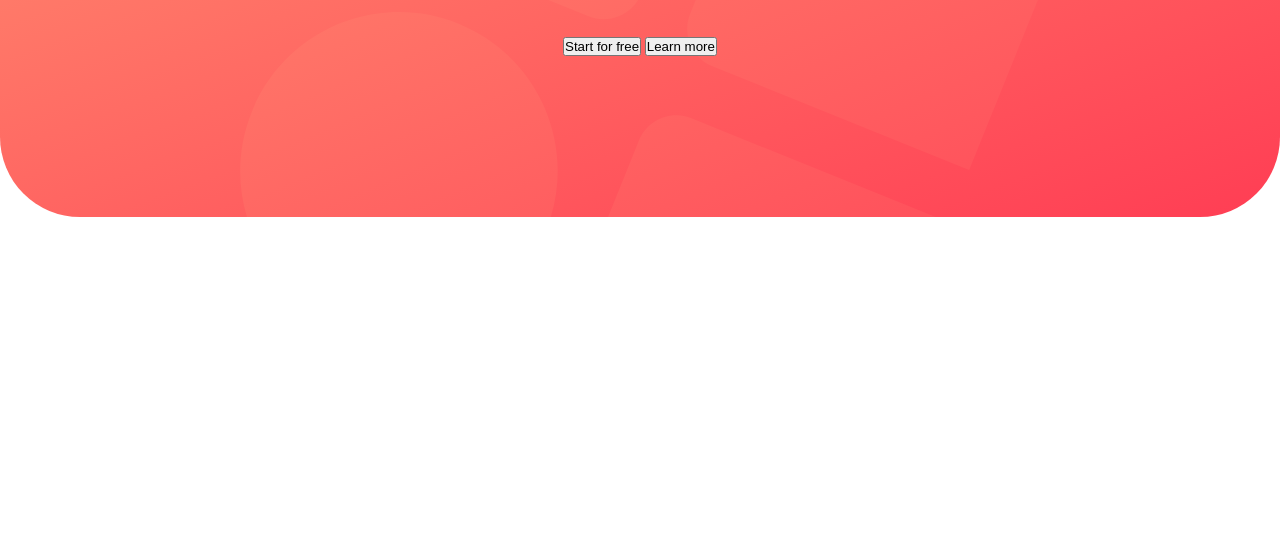
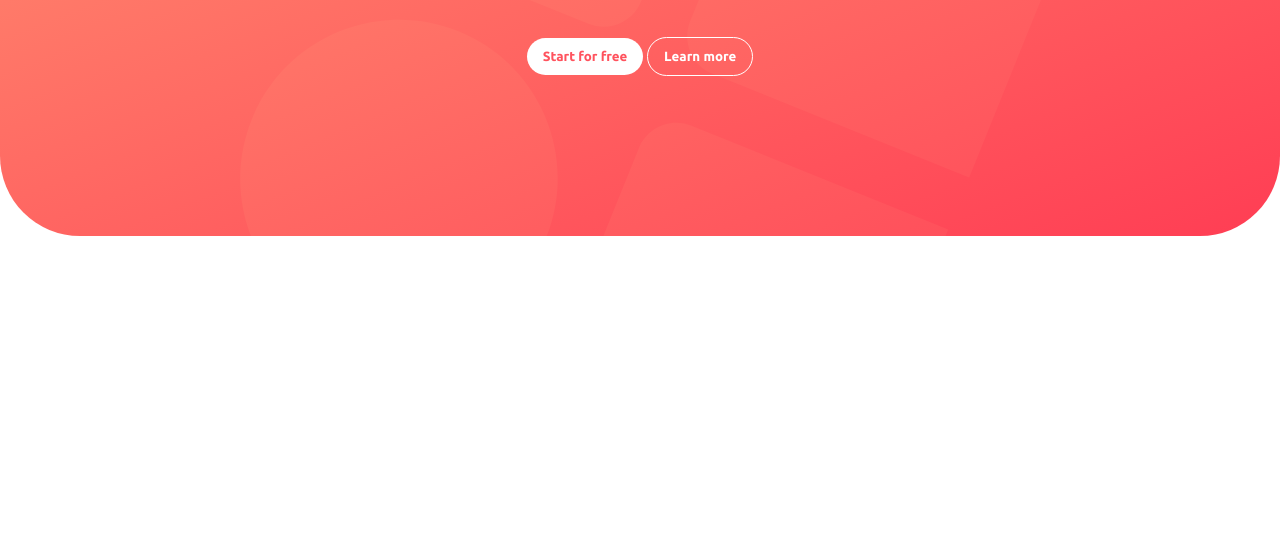
Before and after one commit to sarrietav-frontendmentor/blogr-landing-page, a website: page index.html in a window 1280 px wide. Shown: the part 246-800 px from the top of the page. Drawn offline with nearby package versions, Linux system fonts and the light colour scheme; files that its build step writes are made by us from their sources.

Commit message:
Apply styles to the buttons

```diff
--- a/index.html
+++ b/index.html
@@ -48,7 +48,7 @@
         Grow your audience and build your online brand
       </p>
       <button class="btn btn--primary">Start for free</button>
-      <button class="btn btn--secondary">Learn more</button>
+      <button class="btn btn--secondary btn--outline">Learn more</button>
     </header>
   </body>
 </html>
--- a/sass/components/_buttons.scss
+++ b/sass/components/_buttons.scss
@@ -0,0 +1,21 @@
+.btn {
+  background-color: transparent;
+  border: none;
+  font-family: 'Ubuntu', sans-serif;
+  font-weight: 600;
+  padding: 0.7rem 1rem;
+  border-radius: 2rem;
+
+  &--primary {
+    background-color: $white;
+    color: $light-red;
+  }
+
+  &--secondary {
+    color: $white;
+  }
+
+  &--outline {
+    border: 1px solid $white;
+  }
+}
```
